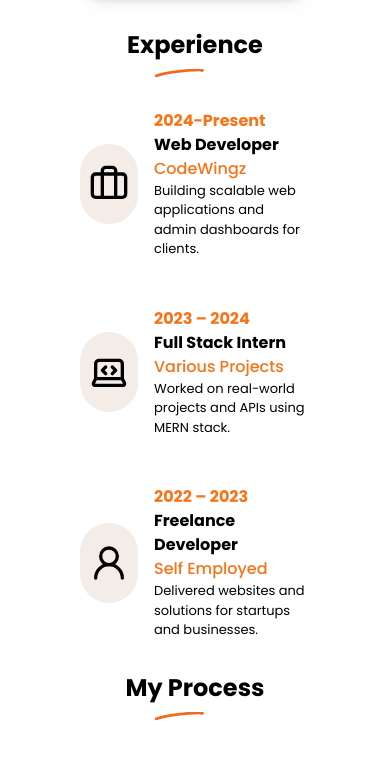
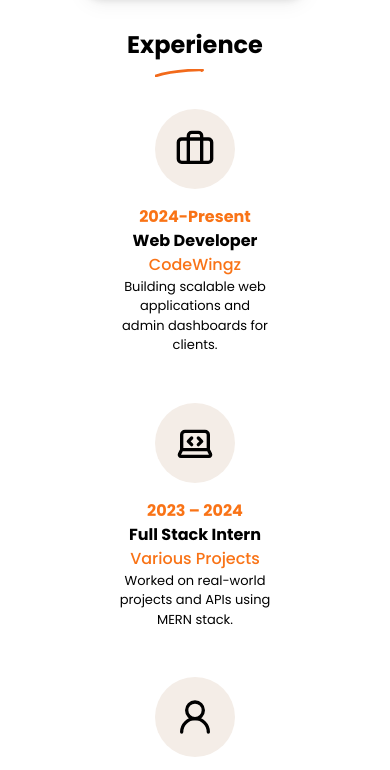
Before and after one commit to MOHAMED-BASIDI/AH.projects, a website: page index.html in a window 390 px wide. Shown: the part 2961-3731 px from the top of the page. Drawn offline with nearby package versions, Linux system fonts and the light colour scheme.

Commit message:
improve responsive layout of experience section

```diff
--- a/index.html
+++ b/index.html
@@ -367,7 +367,7 @@
         </div>
         <div
           class="flex justify-center gap-[3rem] flex-col lg:flex-row px-[2rem] lg:px-[3rem]">
-          <div class="flex items-center gap-[1rem]">
+          <div class="flex flex-col lg:flex-row items-center gap-[1rem]">
             <div
               class="flex justify-center items-center rounded-full bg-[#f4ede7] transition ease-in-out hover:-translate-x-1 hover:shadow-[0px_0px_20px_0px_rgba(235,103,26,1)] hover:bg-[#F26A1B] w-[5rem] h-[5rem]">
               <svg
@@ -384,17 +384,17 @@
                 <rect width="20" height="14" x="2" y="6" rx="2" />
               </svg>
             </div>
-            <div class>
+            <div class="flex flex-col items-center lg:items-start">
               <p class="text-orange-500 font-bold">2024-Present</p>
               <h1 class="font-black">Web Developer</h1>
               <p class="text-orange-500 font-medium">CodeWingz</p>
-              <p class="text-[13px] w-[40vw] lg:w-[18vw]">
+              <p class="text-center lg:text-left text-[13px] w-[40vw] lg:w-[18vw]">
                 Building scalable web applications and admin dashboards for
                 clients.
               </p>
             </div>
           </div>
-          <div class="flex items-center gap-[1rem]">
+          <div class="flex flex-col lg:flex-row items-center gap-[1rem]">
             <div
               class="flex justify-center items-center rounded-full bg-[#f4ede7] transition ease-in-out hover:-translate-x-1 hover:shadow-[0px_0px_20px_0px_rgba(235,103,26,1)] hover:bg-[#F26A1B] w-[5rem] h-[5rem]">
               <svg
@@ -413,16 +413,16 @@
                 <path d="m14 9 2 2-2 2" />
               </svg>
             </div>
-            <div>
+            <div class="flex flex-col items-center lg:items-start">
               <p class="text-orange-500 font-bold">2023 – 2024</p>
               <h1 class="font-black">Full Stack Intern</h1>
               <p class="text-orange-500 font-medium flex">Various Projects</p>
-              <p class="text-[13px] w-[40vw] lg:w-[17vw]">
+              <p class="text-center lg:text-left text-[13px] w-[40vw] lg:w-[17vw]">
                 Worked on real-world projects and APIs using MERN stack.
               </p>
             </div>
           </div>
-          <div class="flex items-center gap-[1rem]">
+          <div class="flex flex-col lg:flex-row items-center gap-[1rem]">
             <div
               class="flex justify-center items-center rounded-full bg-[#f4ede7] transition ease-in-out hover:-translate-x-1 hover:shadow-[0px_0px_20px_0px_rgba(235,103,26,1)] hover:bg-[#F26A1B] w-[5rem] h-[5rem]">
               <svg
@@ -439,11 +439,11 @@
                 <path d="M20 21a8 8 0 0 0-16 0" />
               </svg>
             </div>
-            <div>
+            <div class="flex flex-col items-center lg:items-start">
               <p class="text-orange-500 font-bold">2022 – 2023</p>
               <h1 class="font-black">Freelance Developer</h1>
               <p class="text-orange-500 font-medium">Self Employed</p>
-              <p class="text-[13px] w-[40vw] lg:w-[17vw]">
+              <p class="text-center lg:text-left text-[13px] w-[40vw] lg:w-[17vw]">
                 Delivered websites and solutions for startups and businesses.
               </p>
             </div>
```
